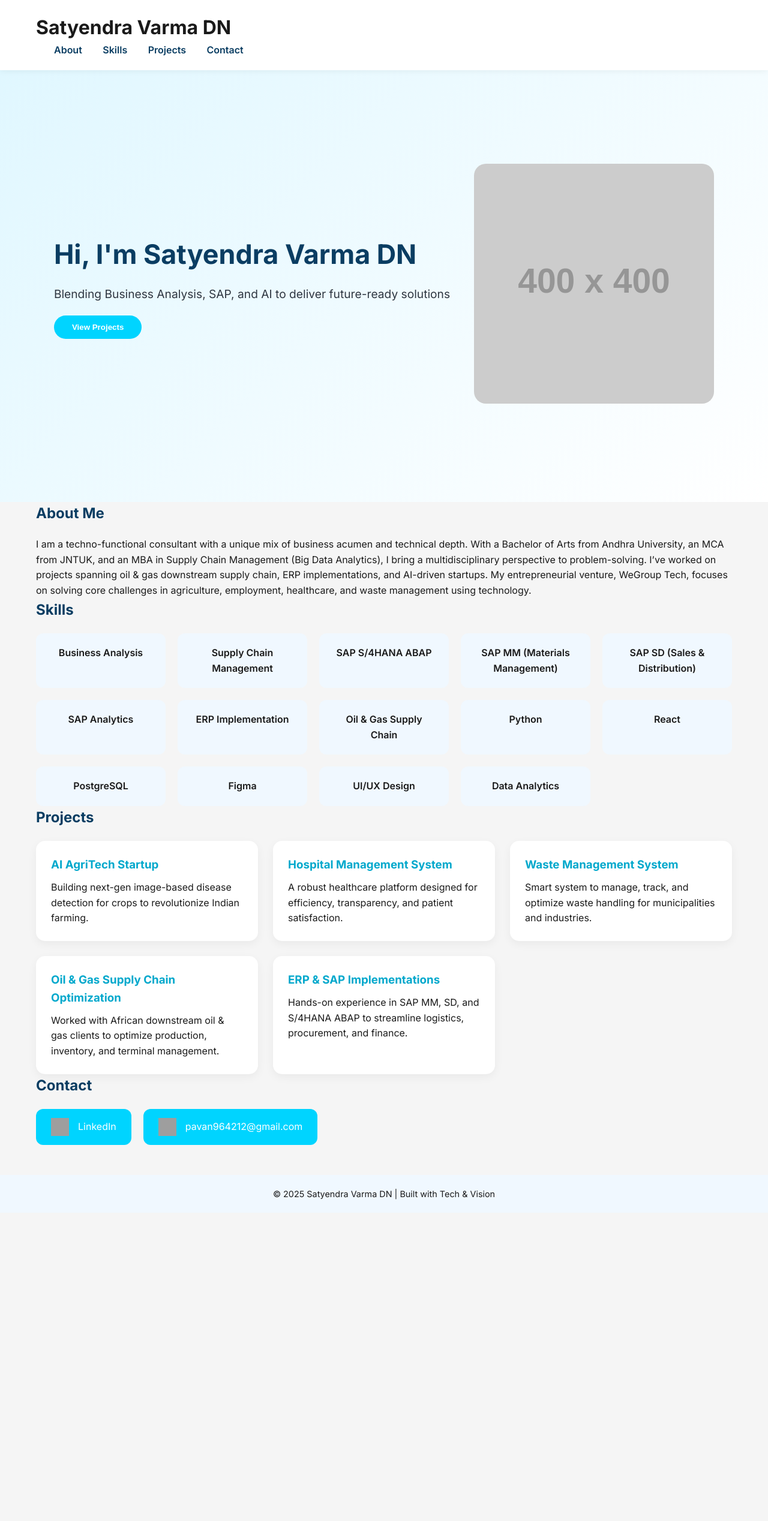
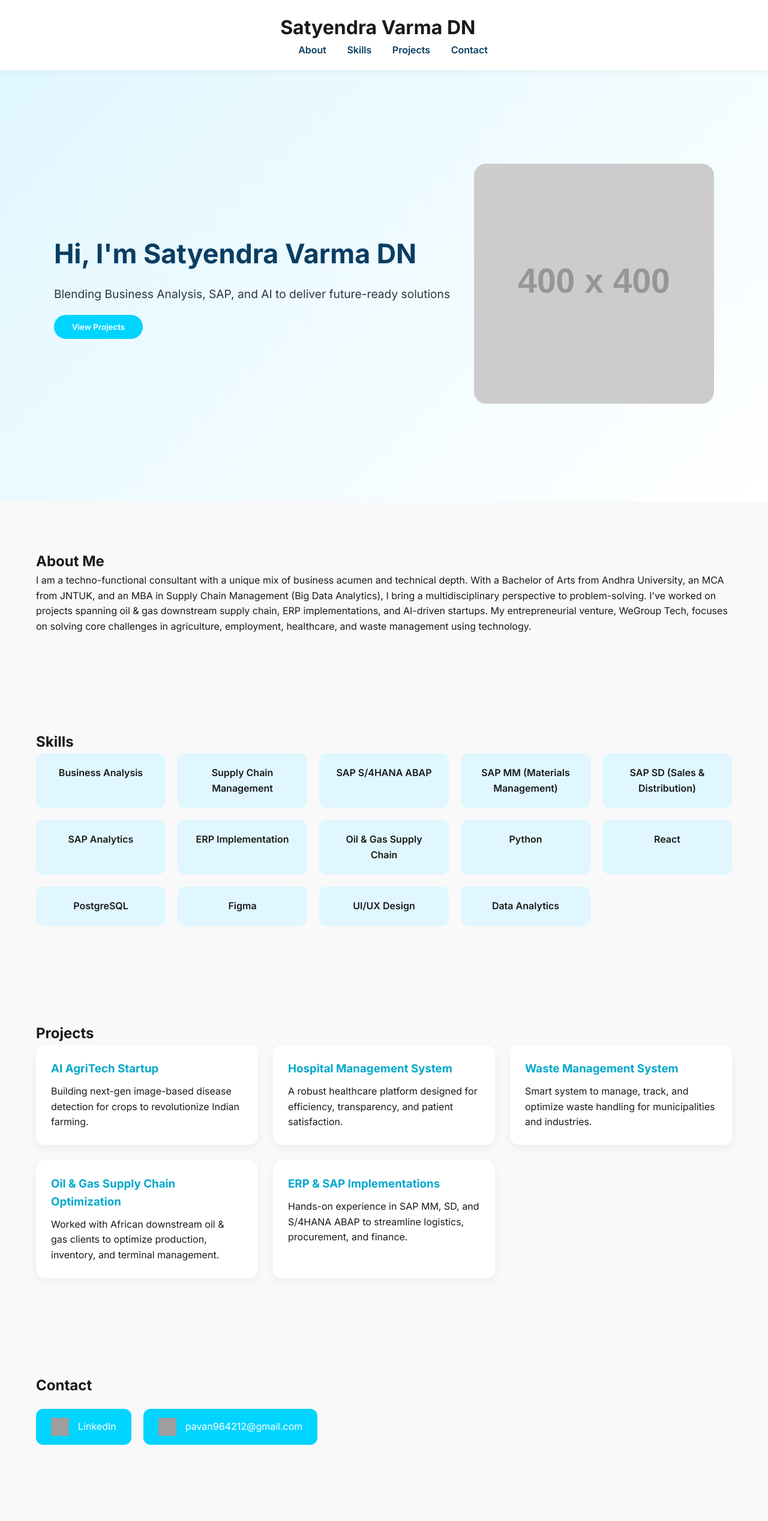
Before and after one commit to satyendra-varma-D/my-genz-site, a plain HTML site: page index.html in a window 1280 px wide. Shown: the top 2536 px of the page at 60% size. Before the commit the page ends 2022 px from the top, so only its background shows below. Drawn offline with Linux system fonts and the light colour scheme; grey boxes are pictures that could not be loaded; placeholder pictures from the web are drawn by us.

Commit message:
Update style.css

```diff
--- a/style.css
+++ b/style.css
@@ -1,75 +1,56 @@
-/* === Global Styles === */
-* { margin:0; padding:0; box-sizing:border-box; }
-body {
-  font-family: 'Inter', sans-serif;
-  background: #f5f5f5;
-  color: #1a1a1a;
-  line-height: 1.6;
-}
-.container { max-width: 1200px; margin: 0 auto; padding: 0 20px; }
-h2 { font-weight: 700; margin-bottom: 20px; color: #0a3d62; }
+/* Global Reset */
+* { margin:0; padding:0; box-sizing:border-box; font-family:'Inter', sans-serif; }
+body { background:#f9f9f9; color:#1a1a1a; line-height:1.6; }
+.container { max-width:1200px; margin:0 auto; padding:0 20px; }
 
-/* === Header === */
+/* Header */
 header {
-  width: 100%; padding: 20px 0; background: #ffffff; box-shadow: 0 2px 10px rgba(0,0,0,0.05);
-  position: sticky; top: 0; z-index: 100;
+  position: sticky; top:0; z-index:100; background:#fff;
+  box-shadow:0 2px 10px rgba(0,0,0,0.05); padding:20px 0;
+  display:flex; justify-content:space-between; align-items:center;
 }
 header nav a {
-  margin-left: 30px; text-decoration:none; color: #0a3d62; font-weight: 600;
+  margin-left:30px; color:#0a3d62; font-weight:600; text-decoration:none;
   transition: color 0.3s;
 }
-header nav a:hover { color: #00d4ff; }
+header nav a:hover { color:#00d4ff; }
 
-/* === Hero Section === */
-#hero { display:flex; align-items:center; justify-content:center; min-height: 90vh; background: linear-gradient(135deg, #e0f7ff, #ffffff); }
-.hero-container { display:flex; align-items:center; justify-content:space-between; flex-wrap: wrap; gap:40px; }
-.hero-text h2 { font-size: 2.8rem; color: #0a3d62; margin-bottom: 15px; }
-.hero-text p { font-size: 1.2rem; margin-bottom: 20px; color:#2f3640; }
-.hero-image img { max-width: 400px; border-radius: 20px; }
+/* Hero */
+#hero { min-height:90vh; display:flex; align-items:center; justify-content:center; background:linear-gradient(135deg,#e0f7ff,#ffffff); }
+.hero-container { display:flex; justify-content:space-between; flex-wrap:wrap; align-items:center; gap:40px; }
+.hero-text h2 { font-size:2.8rem; color:#0a3d62; margin-bottom:15px; }
+.hero-text p { font-size:1.2rem; margin-bottom:20px; color:#2f3640; }
+.hero-image img { max-width:400px; border-radius:20px; }
 
-/* === Buttons === */
-.btn {
-  padding: 12px 30px; border:none; border-radius:30px;
-  font-weight:600; cursor:pointer; background:#00d4ff; color:#fff; transition: all 0.3s;
+/* Buttons */
+.btn { padding:12px 30px; border:none; border-radius:30px; font-weight:600; cursor:pointer; background:#00d4ff; color:#fff; transition: all 0.3s; }
+.btn:hover { background:#0a3d62; transform:translateY(-3px); }
+
+/* Sections */
+section { padding:80px 0; }
+
+/* Skills */
+.skills-grid { display:grid; grid-template-columns:repeat(auto-fit,minmax(180px,1fr)); gap:20px; }
+.skill { background:#e0f7ff; text-align:center; padding:20px; border-radius:12px; font-weight:600; transition:transform 0.3s; }
+.skill:hover { transform:translateY(-5px); box-shadow:0 5px 15px rgba(0,212,255,0.3); }
+
+/* Projects */
+.projects-grid { display:grid; grid-template-columns:repeat(auto-fit,minmax(280px,1fr)); gap:25px; }
+.project { background:#fff; padding:25px; border-radius:15px; box-shadow:0 5px 15px rgba(0,0,0,0.05); transition:transform 0.3s; }
+.project h3 { color:#00a8cc; margin-bottom:10px; }
+.project:hover { transform:translateY(-5px); box-shadow:0 8px 25px rgba(0,212,255,0.25); }
+
+/* Contact */
+.contact-cards { display:flex; flex-wrap:wrap; gap:20px; margin-top:20px; }
+.contact-card { display:flex; align-items:center; gap:15px; background:#00d4ff; color:#fff; padding:15px 25px; border-radius:12px; text-decoration:none; transition:transform 0.3s; }
+.contact-card img { width:30px; height:30px; }
+.contact-card:hover { transform:translateY(-3px); background:#0a3d62; }
+
+/* Footer */
+footer { text-align:center; padding:20px 0; background:#e0f7ff; color:#1a1a1a; font-size:0.9rem; margin-top:50px; }
+
+/* Responsive */
+@media(max-width:768px) {
+  .hero-container { flex-direction:column; text-align:center; }
+  .hero-image img { max-width:300px; }
 }
-.btn:hover { background:#0a3d62; transform: translateY(-3px); }
-
-/* === About === */
-.about-container { padding: 80px 0; background:#ffffff; }
-
-/* === Skills === */
-.skills-grid {
-  display:grid; grid-template-columns: repeat(auto-fit, minmax(180px,1fr)); gap:20px; margin-top:20px;
-}
-.skill {
-  background:#f0f8ff; padding:20px; border-radius:12px; text-align:center; font-weight:600; transition: transform 0.3s;
-}
-.skill:hover { transform: translateY(-5px); box-shadow:0 5px 15px rgba(0,212,255,0.3); }
-
-/* === Projects === */
-.projects-grid {
-  display:grid; grid-template-columns: repeat(auto-fit, minmax(280px,1fr)); gap:25px; margin-top:20px;
-}
-.project {
-  background:#ffffff; padding:25px; border-radius:15px; box-shadow: 0 5px 15px rgba(0,0,0,0.05); transition: transform 0.3s;
-}
-.project h3 { color:#00a8cc; margin-bottom:10px; }
-.project:hover { transform: translateY(-5px); box-shadow: 0 8px 25px rgba(0,212,255,0.25); }
-
-/* === Contact Section === */
-.contact-cards { display:flex; flex-wrap: wrap; gap:20px; margin-top:20px; }
-.contact-card {
-  display:flex; align-items:center; gap:15px; background:#00d4ff; color:#fff; padding:15px 25px; border-radius:12px; transition: transform 0.3s;
-  text-decoration: none;
-}
-.contact-card img { width:30px; height:30px; }
-.contact-card:hover { transform: translateY(-3px); background:#0a3d62; }
-
-/* === Footer === */
-footer { text-align:center; padding:20px 0; background:#f0f8ff; color:#1a1a1a; font-size:0.9rem; margin-top:50px; }
-
-/* === Responsive === */
-@media(max-width: 768px) {
-  .hero-container { flex-direction: column; text-align:center; }
-  .hero-image img { max-width: 300px; }
-}
```
